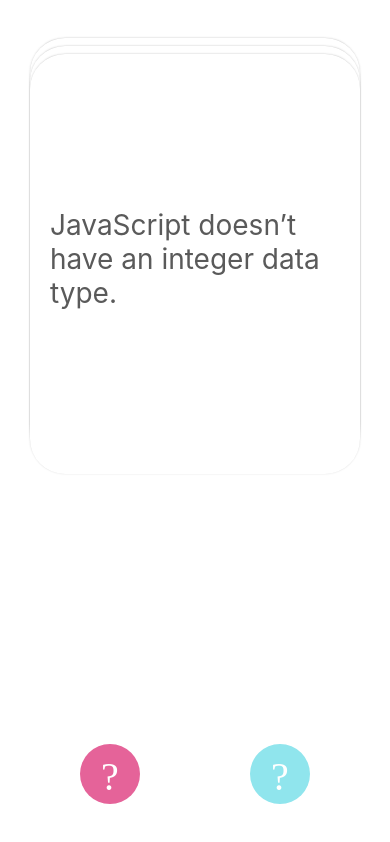
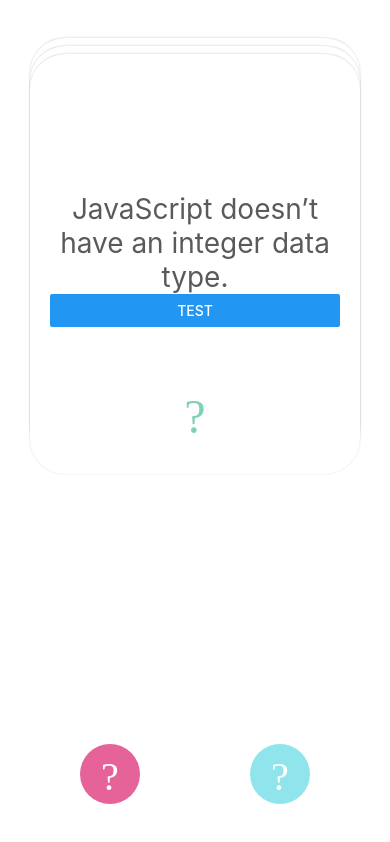
Before and after one commit to stephanos7/react-native-flashcards, a React Native app: screen / in a window 390 px wide. Built offline with nearby package versions, Linux system fonts and the light colour scheme.

Commit message:
refactor card styles into variables added to style array

```diff
--- a/components/Card.js
+++ b/components/Card.js
@@ -1,7 +1,9 @@
-import React, {shallowCompare} from 'react';
-import { Text, View, Animated } from 'react-native';
+import React from 'react';
+import { Text, View, Animated, Button } from 'react-native';
 
 import styles,{DAVYS_GREY,PEARL_AQUA,RUSTY_RED} from "../styles";
+import EyeIcon from "./EyeIcon";
+import FlipCard from 'react-native-flip-card'
 
 export default class Card extends React.Component {
 
@@ -9,6 +11,7 @@
     this.x = new Animated.Value(0);
     this.dotOpacity = new Animated.Value(0);
     this.dotScale = new Animated.Value(1);
+    this.flip = new Animated.Value(0);
   }
 
   componentDidUpdate() {
@@ -40,13 +43,24 @@
       Animated.spring(
         this.dotScale,
         {
-          toValue:60,
+          toValue:90,
           tension:50,
           duration:600
         }
       )
     ];
     Animated.parallel(sequence).start(() => this.props.removeAttemptedCard());
+  }
+
+  flipCard = () => {
+    Animated.spring(
+      this.flip,
+      {
+        toValue:180,
+        tension:50,
+        duration:2000
+      }
+    ).start();
   }
 
   hideOverflow = () => {
@@ -59,9 +73,16 @@
       inputRange: [0, 200],
       outputRange: ['0deg', '45deg']
     })
+    const rotationAnimation = {transform: [{rotate: rotation}]};
+    const initialXAnimation = {left:this.x};
+    const dynamicTopMarginStyle = { marginTop:(index+1)*8};
+    const conditionallyHideOverflowStyle = item.attempted !== "" ? this.hideOverflow() : null;
+
     return (
-      <Animated.View style={[styles.card, item.attempted !== "" && this.hideOverflow(), {left:this.x, transform: [{rotate: rotation}], marginTop:(index+1)*8}]}>
+      <Animated.View style={[styles.card,rotationAnimation, initialXAnimation, dynamicTopMarginStyle, conditionallyHideOverflowStyle]}>
         <Text style={[styles.question, item.attempted !== "" ? {color:"white",zIndex:2}:{color: DAVYS_GREY}]}>{this.props.item.question}</Text>
+        <Button title="test" onPress={() => this.flipCard()} />
+        <EyeIcon />
         <Animated.View style={[styles.radialAnimationDot,item.attempted !== item.answer? {backgroundColor:RUSTY_RED} :{backgroundColor:PEARL_AQUA},{ transform:[{scale:this.dotScale}], opacity:this.dotOpacity}]}/>
       </Animated.View>
     );
--- /dev/null
+++ b/components/EyeIcon.js
@@ -0,0 +1,15 @@
+import React from 'react';
+import { Text, View, Animated, TouchableOpacity } from 'react-native';
+import { Ionicons } from "@expo/vector-icons";
+
+import styles,{DAVYS_GREY,PEARL_AQUA} from "../styles";
+
+export default class EyeIcon extends React.Component {
+  render(){
+    return(
+        <TouchableOpacity style={{alignSelf:"center", position:"absolute",bottom:30}}>
+            <Ionicons name={"ios-eye"} color={PEARL_AQUA} size={48} />
+        </TouchableOpacity>
+    )
+  }
+}
--- a/package.json
+++ b/package.json
@@ -22,6 +22,7 @@
     "expo": "^27.0.1",
     "react": "16.3.1",
     "react-native": "~0.55.2",
+    "react-native-flip-card": "^3.5.2",
     "react-spring": "^5.7.1"
   }
 }
--- a/styles.js
+++ b/styles.js
@@ -57,8 +57,8 @@
     backgroundColor: '#fff',
   },
   card : {
+    padding:20,
     minHeight:420,
-    alignItems: 'center',
     justifyContent: 'center',
     backgroundColor: WHITE,
     borderRadius: 35,
@@ -80,7 +80,7 @@
     textAlign: "center"
   },
   question: {
-    padding:20,
+    textAlign:"center",
     ...FONTS.h2
   },
   radialAnimationDot: {
```
Also changed, not shown: 1 other file (tests, documents, lock files or other folders).
